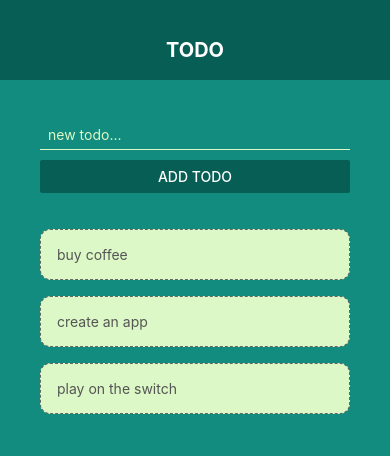
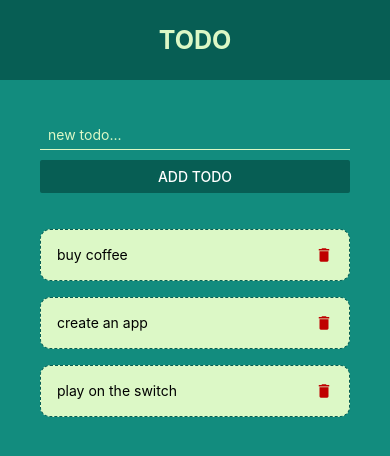
Before and after one commit to bmrabiulalam/rater, a React Native app: screen / in a window 390 px wide. Shown: the top 456 px of the page. Built offline with nearby package versions, Linux system fonts and the light colour scheme.

Commit message:
SafeAreaView and Material Icon Added. Color Palat changed.

```diff
--- a/App.js
+++ b/App.js
@@ -1,5 +1,5 @@
 import React, { useState } from 'react';
-import { Alert, FlatList, Keyboard, StyleSheet, TouchableWithoutFeedback, View } from 'react-native';
+import { Alert, FlatList, Keyboard, SafeAreaView, StyleSheet, TouchableWithoutFeedback, View } from 'react-native';
 import AddTodo from './components/addtodo';
 import Header from './components/header';
 import TodoItem from './components/todoitem';
@@ -31,7 +31,7 @@ export default function App() {
 
   return (
     <TouchableWithoutFeedback onPress={Keyboard.dismiss()}>
-      <View style={styles.container}>
+      <SafeAreaView style={styles.container}>
         <Header />
         <View style={styles.content}>
           <AddTodo submitHandler={submitHandler} />
@@ -44,7 +44,7 @@ export default function App() {
             />
           </View>
         </View>
-      </View>
+      </SafeAreaView>
     </TouchableWithoutFeedback>
   );
 }
--- a/components/header.js
+++ b/components/header.js
@@ -12,13 +12,13 @@ export default function Header() {
 const styles = StyleSheet.create({
     header: {
         height: 80,
-        paddingTop: 38,
         backgroundColor: '#075E54',
+        justifyContent: 'center'
     },
     title: {
         textAlign: 'center',
-        color: '#fff',
-        fontSize: 20,
+        color: '#DCF8C6',
+        fontSize: 25,
         fontWeight: 'bold'
     }
 });
--- a/components/todoitem.js
+++ b/components/todoitem.js
@@ -1,23 +1,32 @@
 import React from 'react';
-import { StyleSheet, Text, TouchableOpacity } from 'react-native';
+import { StyleSheet, Text, TouchableOpacity, View } from 'react-native';
+import { MaterialIcons } from '@expo/vector-icons';
 
 export default function TodoItem({ item, pressHandler }) {
     return (
         <TouchableOpacity onPress={() => pressHandler(item.key)}>
-            <Text style={styles.text}>{item.text}</Text>
+            <View style={styles.item}>
+                <Text style={styles.text}>{item.text}</Text>
+                <MaterialIcons name='delete' size={18} color='#bf0000' />
+            </View>
         </TouchableOpacity>
     );
 }
 
 const styles = StyleSheet.create({
-    text: {
+    item: {
+        flexDirection: 'row',
+        justifyContent: 'space-between',
         padding: 16,
         marginTop: 16,
-        borderColor: '#666',
+        borderColor: '#075E54',
         borderWidth: 1,
-        color: '#555',
+        color: '#075E54',
         borderStyle: 'dashed',
         borderRadius: 10,
         backgroundColor: '#DCF8C6'
+    },
+    text: {
+        // marginLeft: 10
     }
 });
```
